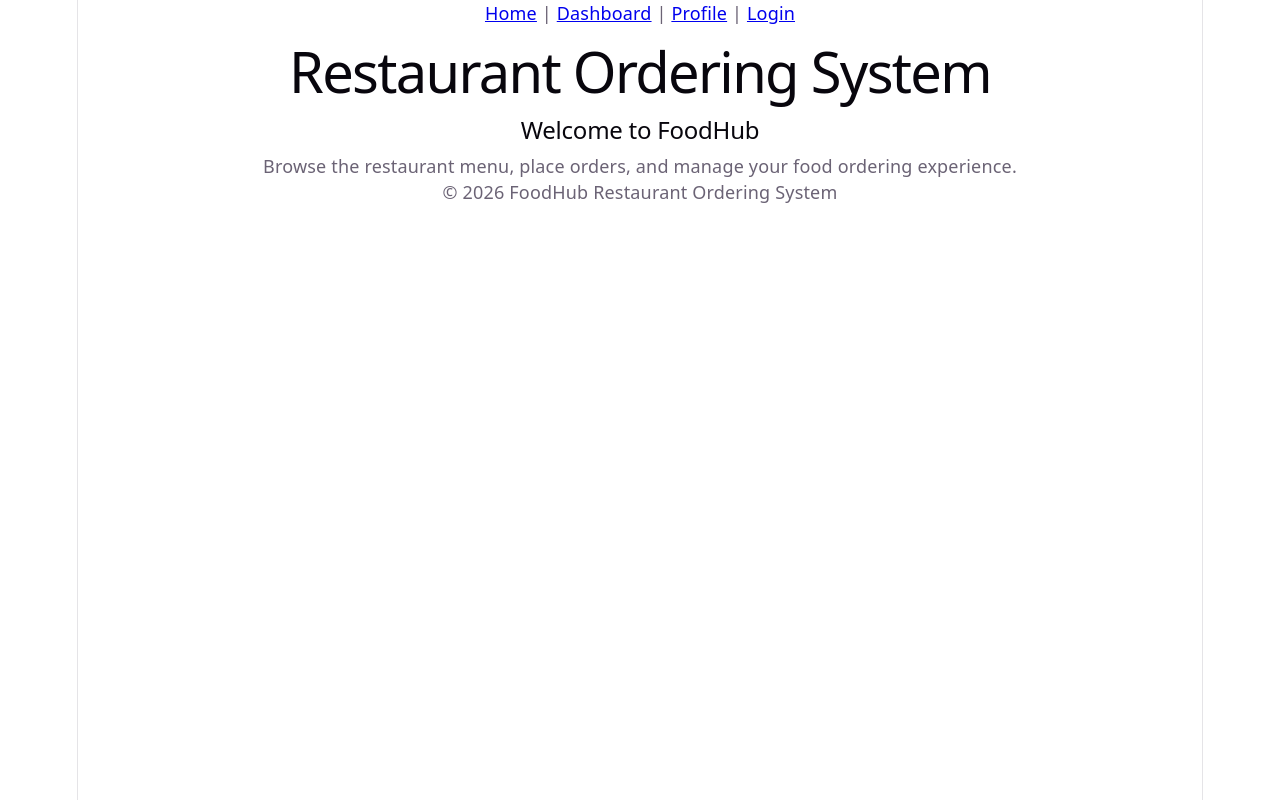
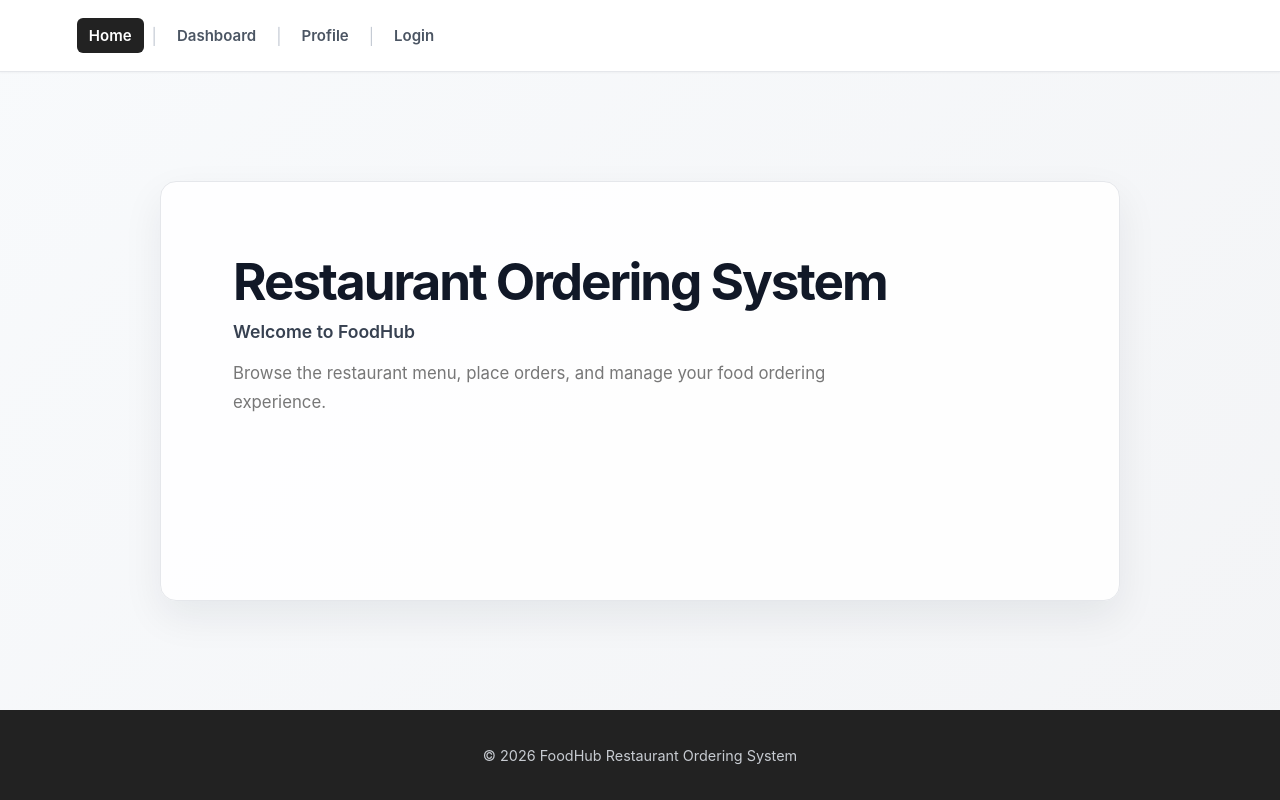
Before and after one commit to Sumit07890/Project_brief_04, a React (Vite) app in the folder client/: page / in a window 1280 px wide. Built offline with nearby package versions, Linux system fonts and the light colour scheme.

Commit message:
Sprint 6

```diff
--- a/client/src/index.css
+++ b/client/src/index.css
@@ -1,111 +1,118 @@
-:root {
-  --text: #6b6375;
-  --text-h: #08060d;
-  --bg: #fff;
-  --border: #e5e4e7;
-  --code-bg: #f4f3ec;
-  --accent: #aa3bff;
-  --accent-bg: rgba(170, 59, 255, 0.1);
-  --accent-border: rgba(170, 59, 255, 0.5);
-  --social-bg: rgba(244, 243, 236, 0.5);
-  --shadow:
-    rgba(0, 0, 0, 0.1) 0 10px 15px -3px, rgba(0, 0, 0, 0.05) 0 4px 6px -2px;
+@import "./assets/styles/variables.css";
 
-  --sans: system-ui, 'Segoe UI', Roboto, sans-serif;
-  --heading: system-ui, 'Segoe UI', Roboto, sans-serif;
-  --mono: ui-monospace, Consolas, monospace;
-
-  font: 18px/145% var(--sans);
-  letter-spacing: 0.18px;
-  color-scheme: light dark;
-  color: var(--text);
-  background: var(--bg);
-  font-synthesis: none;
-  text-rendering: optimizeLegibility;
-  -webkit-font-smoothing: antialiased;
-  -moz-osx-font-smoothing: grayscale;
-
-  @media (max-width: 1024px) {
-    font-size: 16px;
-  }
-}
-
-@media (prefers-color-scheme: dark) {
-  :root {
-    --text: #9ca3af;
-    --text-h: #f3f4f6;
-    --bg: #16171d;
-    --border: #2e303a;
-    --code-bg: #1f2028;
-    --accent: #c084fc;
-    --accent-bg: rgba(192, 132, 252, 0.15);
-    --accent-border: rgba(192, 132, 252, 0.5);
-    --social-bg: rgba(47, 48, 58, 0.5);
-    --shadow:
-      rgba(0, 0, 0, 0.4) 0 10px 15px -3px, rgba(0, 0, 0, 0.25) 0 4px 6px -2px;
-  }
-
-  #social .button-icon {
-    filter: invert(1) brightness(2);
-  }
+* {
+  box-sizing: border-box;
 }
 
 body {
+  min-width: 320px;
+  min-height: 100vh;
   margin: 0;
+  font-family: Inter, ui-sans-serif, system-ui, -apple-system, BlinkMacSystemFont, "Segoe UI", sans-serif;
+  color: var(--text-color);
+  background: linear-gradient(135deg, #f8fafc 0%, #f3f4f6 100%);
 }
 
 #root {
-  width: 1126px;
-  max-width: 100%;
-  margin: 0 auto;
-  text-align: center;
-  border-inline: 1px solid var(--border);
-  min-height: 100svh;
+  min-height: 100vh;
   display: flex;
   flex-direction: column;
-  box-sizing: border-box;
 }
 
-h1,
-h2 {
-  font-family: var(--heading);
-  font-weight: 500;
-  color: var(--text-h);
+nav {
+  display: flex;
+  align-items: center;
+  gap: 8px;
+  padding: 18px max(6vw, 24px);
+  color: #c5cbd4;
+  background: #ffffff;
+  border-bottom: 1px solid #e5e7eb;
+  box-shadow: 0 1px 2px rgb(15 23 42 / 4%);
 }
 
-h1 {
-  font-size: 56px;
-  letter-spacing: -1.68px;
-  margin: 32px 0;
-  @media (max-width: 1024px) {
-    font-size: 36px;
-    margin: 20px 0;
+nav a {
+  padding: 8px 12px;
+  border-radius: 6px;
+  color: #4b5563;
+  font-size: 0.94rem;
+  font-weight: 600;
+  text-decoration: none;
+  transition: color 160ms ease, background-color 160ms ease;
+}
+
+nav a:hover {
+  color: #111827;
+  background: #f3f4f6;
+}
+
+nav a.active {
+  color: #ffffff;
+  background: #222222;
+}
+
+main {
+  flex: 1;
+  display: flex;
+}
+
+.page {
+  width: min(100% - 48px, 960px);
+  min-height: 420px;
+  margin: 56px auto;
+  padding: clamp(36px, 7vw, 72px);
+  align-self: center;
+  background: rgb(255 255 255 / 92%);
+  border: 1px solid #e5e7eb;
+  border-radius: 16px;
+  box-shadow: 0 16px 40px rgb(15 23 42 / 7%);
+}
+
+.page h1 {
+  margin: 0 0 12px;
+  color: #111827;
+  font-size: clamp(2rem, 4vw, 3.25rem);
+  line-height: 1.08;
+  letter-spacing: -0.04em;
+}
+
+.page h2 {
+  margin: 0 0 16px;
+  color: #374151;
+  font-size: 1.1rem;
+  font-weight: 600;
+}
+
+.page p {
+  max-width: 58ch;
+  color: var(--light-text);
+  font-size: 1.05rem;
+  line-height: 1.7;
+}
+
+.page a {
+  color: #1f2937;
+  font-weight: 600;
+}
+
+.footer {
+  padding: 22px 24px;
+  color: #c7cbd1;
+  font-size: 0.9rem;
+  text-align: center;
+  background-color: var(--primary-color);
+}
+
+@media (max-width: 560px) {
+  nav {
+    flex-wrap: wrap;
+    justify-content: center;
+    padding: 14px 16px;
+  }
+
+  .page {
+    width: min(100% - 32px, 960px);
+    min-height: 360px;
+    margin: 28px auto;
+    padding: 32px 24px;
   }
 }
-h2 {
-  font-size: 24px;
-  line-height: 118%;
-  letter-spacing: -0.24px;
-  margin: 0 0 8px;
-  @media (max-width: 1024px) {
-    font-size: 20px;
-  }
-}
-p {
-  margin: 0;
-}
-
-code,
-.counter {
-  font-family: var(--mono);
-  display: inline-flex;
-  border-radius: 4px;
-  color: var(--text-h);
-}
-
-code {
-  font-size: 15px;
-  line-height: 135%;
-  padding: 4px 8px;
-  background: var(--code-bg);
-}
```
